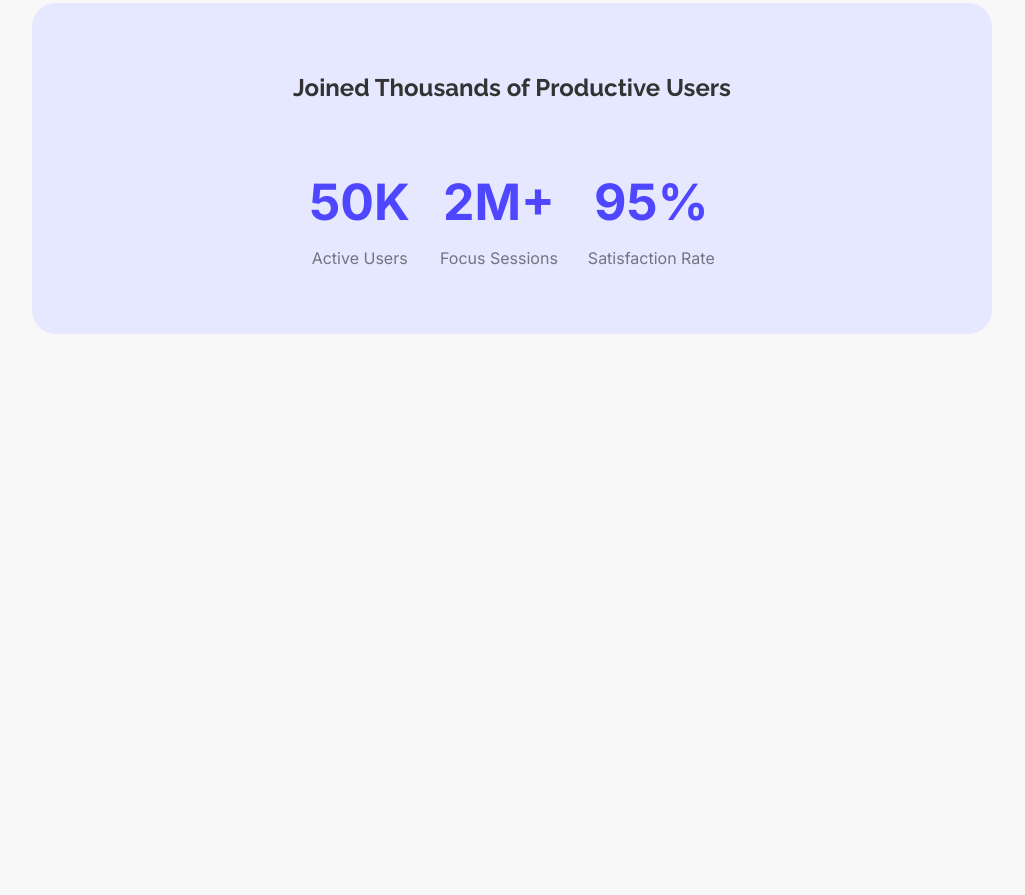
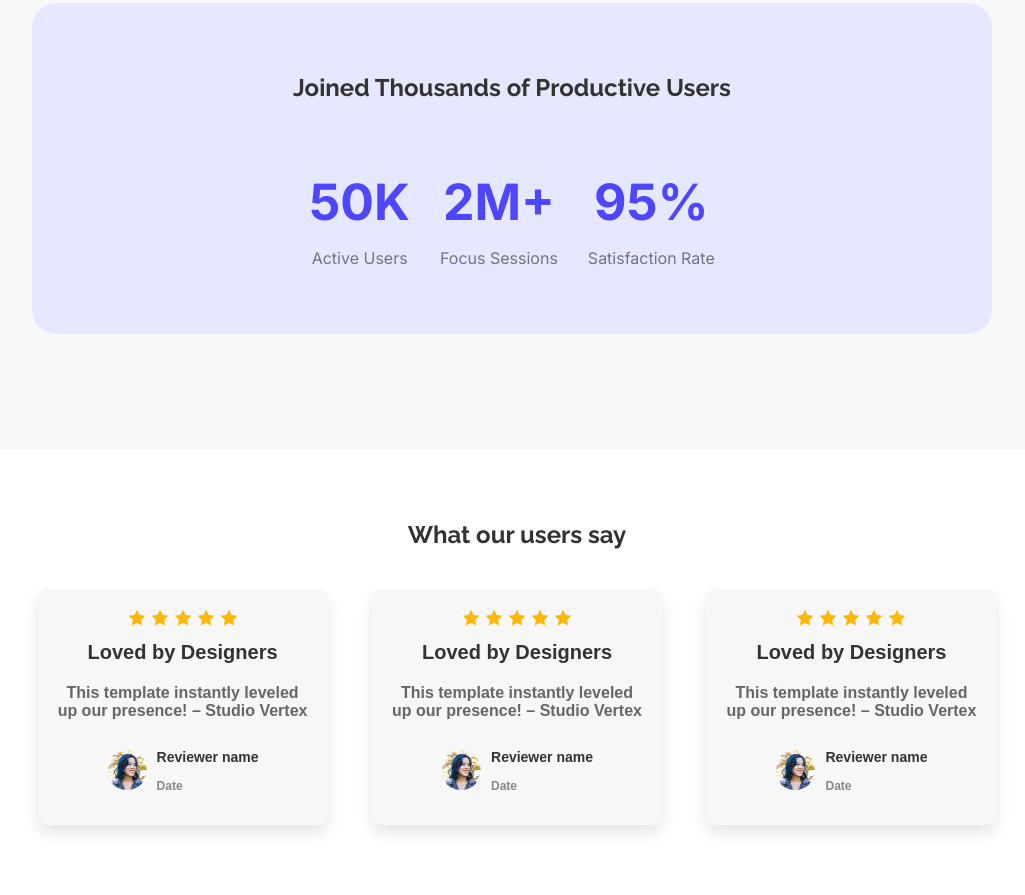
Before and after one commit to MuhammadKz/landinglaunchpad, a plain HTML site: page index.html in a window 1280 px wide. Shown: the part 1033-1928 px from the top of the page, without its empty margins (123-1148 px from the left). Before the commit the page ends 1483 px from the top, so only its background shows below. Drawn offline with Linux system fonts and the light colour scheme.

Commit message:
5th commit

```diff
--- a/index.html
+++ b/index.html
@@ -57,3 +57,61 @@
       </div>
     </div>
   </section>
+<!-- Users' Feedback Section -->
+<section class="feedback">
+  <h2>What our users say</h2>
+  <div class="feedback-card">
+     <div class="stars">
+        <img src="./images/icon-star.png" alt="star" class="star-icon" />
+        <img src="./images/icon-star.png" alt="star" class="star-icon" />
+        <img src="./images/icon-star.png" alt="star" class="star-icon" />
+        <img src="./images/icon-star.png" alt="star" class="star-icon" />
+        <img src="./images/icon-star.png" alt="star" class="star-icon" />
+      </div>
+    <p class="review-title">Loved by Designers</p>
+    <p class="review-text">This template instantly leveled up our presence! – Studio Vertex</p>
+    <div class="reviewer-info">
+      <img src="./images/avatar.png" alt="Reviewer Photo">
+      <div class="reviewer-details">
+        <p class="reviewer-name">Reviewer name</p>
+        <p class="review-date">Date</p>
+      </div>
+    </div>
+  </div>
+  <div class="feedback-card">
+     <div class="stars">
+        <img src="./images/icon-star.png" alt="star" class="star-icon" />
+        <img src="./images/icon-star.png" alt="star" class="star-icon" />
+        <img src="./images/icon-star.png" alt="star" class="star-icon" />
+        <img src="./images/icon-star.png" alt="star" class="star-icon" />
+        <img src="./images/icon-star.png" alt="star" class="star-icon" />
+      </div>
+    <p class="review-title">Loved by Designers</p>
+    <p class="review-text">This template instantly leveled up our presence! – Studio Vertex</p>
+    <div class="reviewer-info">
+      <img src="./images/avatar.png" alt="Reviewer Photo">
+      <div class="reviewer-details">
+        <p class="reviewer-name">Reviewer name</p>
+        <p class="review-date">Date</p>
+      </div>
+    </div>
+  </div>
+  <div class="feedback-card">
+     <div class="stars">
+        <img src="./images/icon-star.png" alt="star" class="star-icon" />
+        <img src="./images/icon-star.png" alt="star" class="star-icon" />
+        <img src="./images/icon-star.png" alt="star" class="star-icon" />
+        <img src="./images/icon-star.png" alt="star" class="star-icon" />
+        <img src="./images/icon-star.png" alt="star" class="star-icon" />
+      </div>
+    <p class="review-title">Loved by Designers</p>
+    <p class="review-text">This template instantly leveled up our presence! – Studio Vertex</p>
+    <div class="reviewer-info">
+      <img src="./images/avatar.png" alt="Reviewer Photo">
+      <div class="reviewer-details">
+        <p class="reviewer-name">Reviewer name</p>
+        <p class="review-date">Date</p>
+      </div>
+    </div>
+  </div>
+</section>
--- a/styles.css
+++ b/styles.css
@@ -112,3 +112,63 @@ h1, h2, p {
     font-weight: bold;
     margin-bottom: 2px;
 }
+/* Feedback */
+.feedback {
+    text-align: center;
+    padding: 50px 20px;
+    background: #fff;
+}
+.feedback h2 {
+    font-family: "Raleway", sans-serif;
+    font-weight: 700;
+}
+.feedback-card {
+  background: #f7f7f7;
+  padding: 20px;
+  border-radius: 10px;
+  margin: 20px;
+  display: inline-block;
+  width: 250px;
+  text-align: center;
+  box-shadow: 0 8px 16px rgba(0,0,0,0.1);
+}
+.feedback .stars {
+    font-size: 18px;
+    color: #ff9900;
+}
+.review-title {
+    font-size: 20px;
+    font-weight: bold;
+    color: #333;
+    margin-top: 10px;
+}
+.review-text {
+    font-size: 16px;
+    color: #666;
+    margin: 10px 0;
+}
+.reviewer-info {
+    display: flex;
+    align-items: center;
+    justify-content: center;
+    margin-top: 15px;
+}
+.reviewer-info img {
+    width: 40px;
+    height: 40px;
+    border-radius: 50%;
+    margin-right: 10px;
+}
+.reviewer-details {
+    text-align: left;
+}
+.reviewer-name {
+    font-size: 14px;
+    font-weight: bold;
+    color: #333;
+}
+.review-date {
+    font-size: 12px;
+    color: #888;
+    margin-top: 5px;
+}
```
